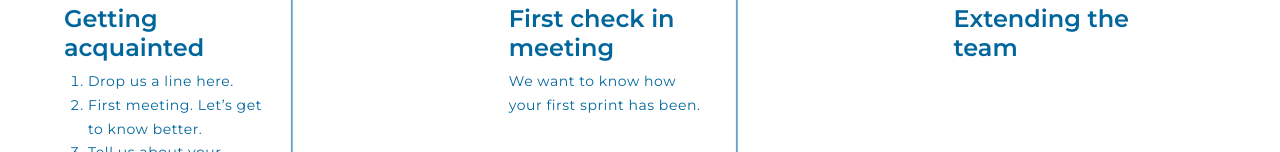
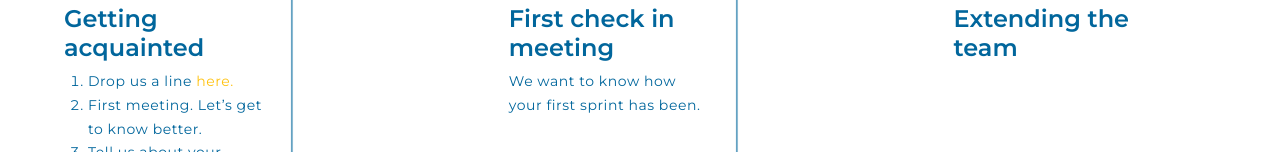
Before and after one commit to Antonster/ukrainian-it.family, a Next.js app: page /services/outstaff in a window 1280 px wide. Shown: the part 800-952 px from the top of the page. Built offline with nearby package versions, Linux system fonts and the light colour scheme.

Commit message:
feat: added contacts links

```diff
--- a/src/components/service-process/index.jsx
+++ b/src/components/service-process/index.jsx
@@ -1,5 +1,6 @@
 import styles from '@styles/components/service-process.module.scss';
 import Image from 'next/image';
+import Link from 'next/link';
 import PropTypes from 'prop-types';
 
 const ServiceProcess = ({ data }) => (
@@ -43,6 +44,15 @@ const ServiceProcess = ({ data }) => (
 
             {content && content.length > 1 && (
               <ul className={styles['process-item__list']}>
+                {index === 0 && (
+                  <li className={styles['process-item__text']}>
+                    Drop us a line{' '}
+                    <Link href="/contacts">
+                      <a className={styles['process-item__link']}>here.</a>
+                    </Link>
+                  </li>
+                )}
+
                 {content.map((item) => (
                   <li key={item} className={styles['process-item__text']}>
                     {item}
--- a/src/constants/index.js
+++ b/src/constants/index.js
@@ -52,7 +52,6 @@ export const serviceOutsourceProcessData = [
     image: '/static/images/service-meeting-icon.svg',
     title: 'Meeting the project',
     content: [
-      'Drop us a line here.',
       'First meeting. Let’s get to know better.',
       'Tell us about your request.',
       'Keeping everything transparent from the very beginning. Let’s negotiate all organizational questions.',
@@ -94,7 +93,6 @@ export const serviceOutstaffProcessData = [
     image: '/static/images/service-meeting-icon.svg',
     title: 'Getting acquainted',
     content: [
-      'Drop us a line here.',
       'First meeting. Let’s get to know better.',
       'Tell us about your request.',
       'Negotiating the outstaff.',
@@ -458,7 +456,7 @@ export const historyData = {
     {
       title: '😢 Apr 2014',
       location: 'Donetsk',
-      description: 'War started in Donesk and we were forced to move to the West of Ukraine.',
+      description: 'War started in Donetsk and we were forced to move to the West of Ukraine.',
       color: 'secondary',
     },
     {
--- a/src/styles/components/service-process.module.scss
+++ b/src/styles/components/service-process.module.scss
@@ -82,4 +82,14 @@
     letter-spacing: 0.04em;
     color: #01669c;
   }
+
+  &__link {
+    color: #ffc20f;
+    transition: all 0.5s;
+    cursor: pointer;
+
+    &:hover {
+      color: #b3880b;
+    }
+  }
 }
```
